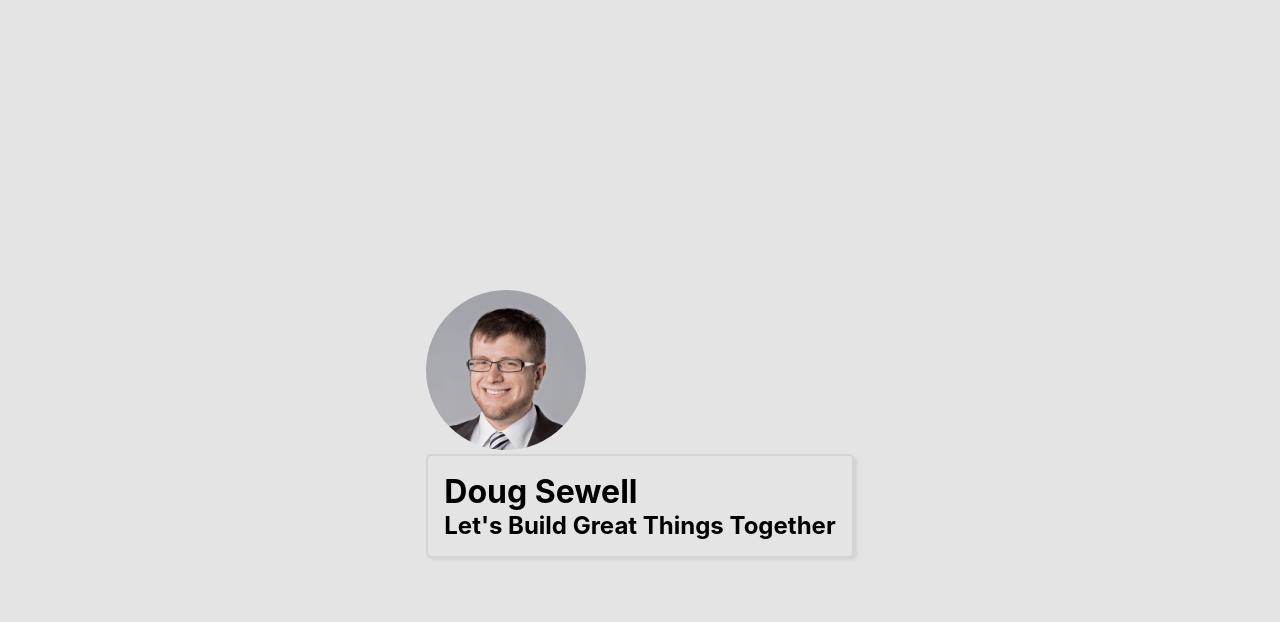
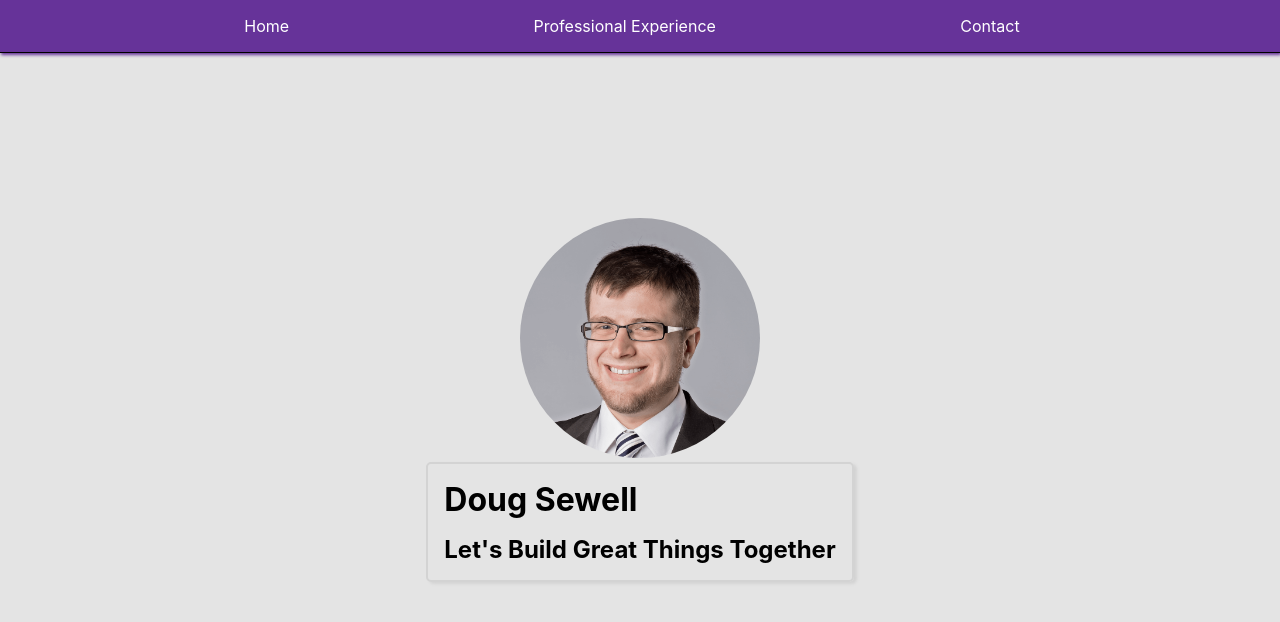
Before and after one commit to Doug-Sewell/portfolio-site, a React (Create React App) app: page / in a window 1280 px wide. Shown: the top 622 px of the page. Built offline with nearby package versions, Linux system fonts and the light colour scheme.

Commit message:
Tweaked homepage layout and added site navigation.

```diff
--- a/src/App.js
+++ b/src/App.js
@@ -1,11 +1,13 @@
 import React from 'react';
 import './App.css';
 import Header from './Components/Header/Header';
+import Navigation from './Components/Navigation/Navigation';
 
 function App() {
   return (
     <div>
-        <Header />
+      <Navigation />
+      <Header />
     </div>
   );
 }
--- a/src/Components/Header/Header.js
+++ b/src/Components/Header/Header.js
@@ -6,13 +6,15 @@ import Card from '../../UI/Card/Card';
 const Header = () => (
     <div className={classes.headerContainer}>
         <div className={classes.header}>
-            <div className={classes.photo}>
+            <div className={classes.photoContainer}>
                 <Photo />
             </div>
-            <Card className={classes.Card}>
-                <h1>Doug Sewell</h1>
-                <h2>Let's Build Great Things Together</h2>
-            </Card>
+            <div className={classes.HeaderCard}>
+                <Card>
+                    <h1>Doug Sewell</h1>
+                    <h2 className={classes.SubHeader}>Let's Build Great Things Together</h2>
+                </Card>
+            </div>
         </div>
     </div>
 )
--- a/src/Components/Header/Header.module.css
+++ b/src/Components/Header/Header.module.css
@@ -1,5 +1,5 @@
 .headerContainer {
-    padding:1.5rem;
+    padding: 0 1.5rem;
     display:flex;
 }
 
@@ -8,10 +8,14 @@
     margin: auto;
     display:flex;
     flex-direction:column;
-    align-items:flex-start;
     justify-content: center;
+    align-items: center;
 }
 
-.photo {
-    max-width:10rem;
+.photoContainer {
+    max-width:15rem;
 }
+
+h1 {
+    margin-bottom:1rem;
+}
--- /dev/null
+++ b/src/Components/Navigation/Navigation.js
@@ -0,0 +1,15 @@
+import React from 'react';
+import classes from './Navigation.module.css';
+const navigation = () => {
+    return (
+        <div className={classes.NavContainer}>
+            <ul className={classes.NavList}>
+                <li>Home</li>
+                <li>Professional Experience</li>
+                <li>Contact</li>
+            </ul>
+        </div>
+    )
+}
+
+export default navigation;
--- /dev/null
+++ b/src/Components/Navigation/Navigation.module.css
@@ -0,0 +1,26 @@
+.NavContainer {
+    padding: 1rem;
+    background-color: rebeccapurple;
+    border-bottom:black 1px solid;
+    box-shadow:1px 2px 3px rebeccapurple;
+    position:fixed;
+    width:100%;
+}
+
+.NavList {
+    list-style: none;
+    display:flex;
+    flex-direction: row;
+    justify-content: space-evenly;
+}
+
+.NavList > li {
+    color:#FFF;
+    margin-right:1rem;
+    text-align:center;
+}
+
+.NavList > li:hover {
+    text-decoration:underline;
+    color:yellow;
+}
```
